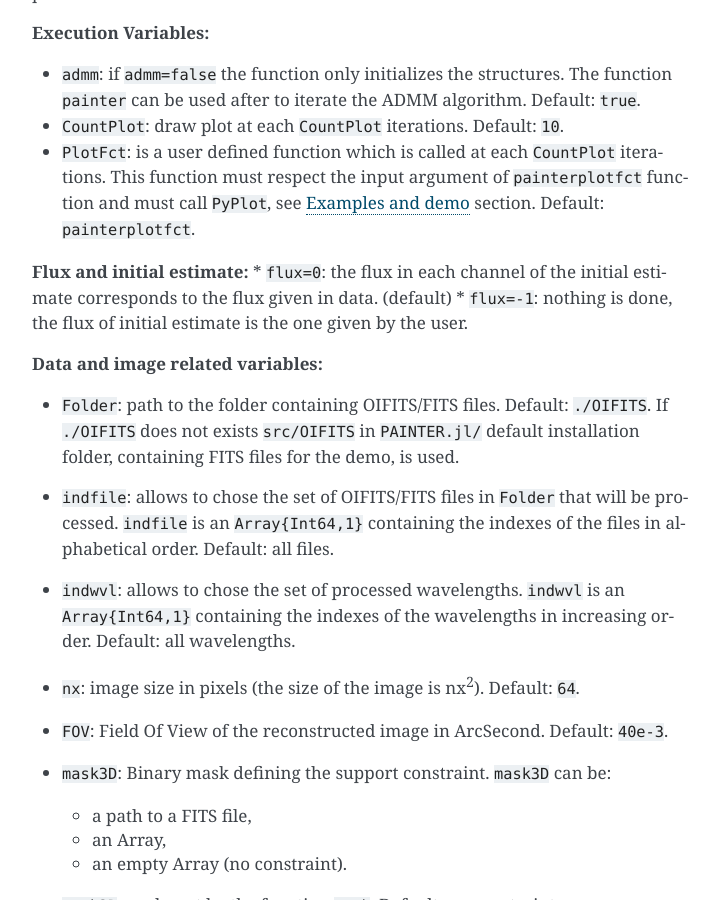
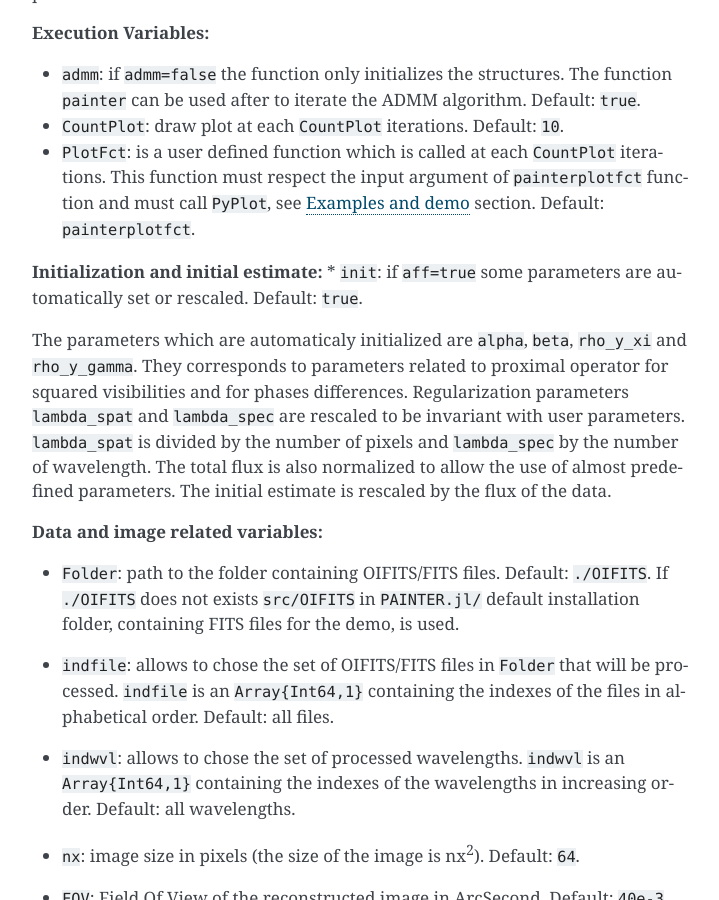
Before and after one commit to andferrari/PAINTER.jl, a Sphinx documentation site: the page built from doc/source/variables.rst, in a window 1280 px wide and 900 px high, scrolled down 538 px. Shown: the whole window, without its empty margins (388-1107 px from the left). Built offline with Sphinx 7.4.7, drawn with Linux system fonts in a browser that asks for light colours; formulas are drawn with MathJax 3.

Commit message:
Doc and Demo - Update
Ready for release
Contains 3 demo: old one, gravity bc16 and giant monochromatic bc04.
Possibility to initialise PAINTER automatically with keyword ``init =
true`` : alpha, beta rhow_y_xi and rho_y_gamma are automaticaly setted.

Data are normalized by global flux which allow to Use in most part of
the case ready parameters.

Doc is updated

```diff
--- a/doc/source/variables.rst
+++ b/doc/source/variables.rst
@@ -28,9 +28,15 @@ The structure ``OIDATA`` contains all OIFITS information and user defined parame
 * ``CountPlot``: draw plot at each ``CountPlot`` iterations. Default: ``10``.
 * ``PlotFct``: is a user defined function which is called at each ``CountPlot`` iterations. This function must respect the input argument of ``painterplotfct`` function and must call ``PyPlot``, see :ref:`examples-label`  section. Default: ``painterplotfct``.
 
-**Flux and initial estimate:**
-* ``flux=0``: the flux in each channel of the initial estimate corresponds to the flux given in data. (default)
-* ``flux=-1``: nothing is done, the flux of initial estimate is the one given by the user.
+**Initialization and initial estimate:**
+* ``init``: if ``aff=true`` some parameters are automatically set or rescaled. Default: ``true``.
+
+The parameters which are automaticaly initialized are ``alpha``, ``beta``, ``rho_y_xi`` and ``rho_y_gamma``.
+They corresponds to parameters related to proximal operator for squared visibilities and for phases differences.
+Regularization parameters ``lambda_spat`` and ``lambda_spec`` are rescaled to be invariant with user parameters.
+``lambda_spat`` is divided by the number of pixels and ``lambda_spec`` by the number of wavelength.
+The total flux is also normalized to allow the use of almost predefined parameters.
+The initial estimate is rescaled by the flux of the data.
 
 **Data and image related variables:**
 
```
Also changed, not shown: doc/source/examples.rst (+4 -3 lines), 10 other files.
